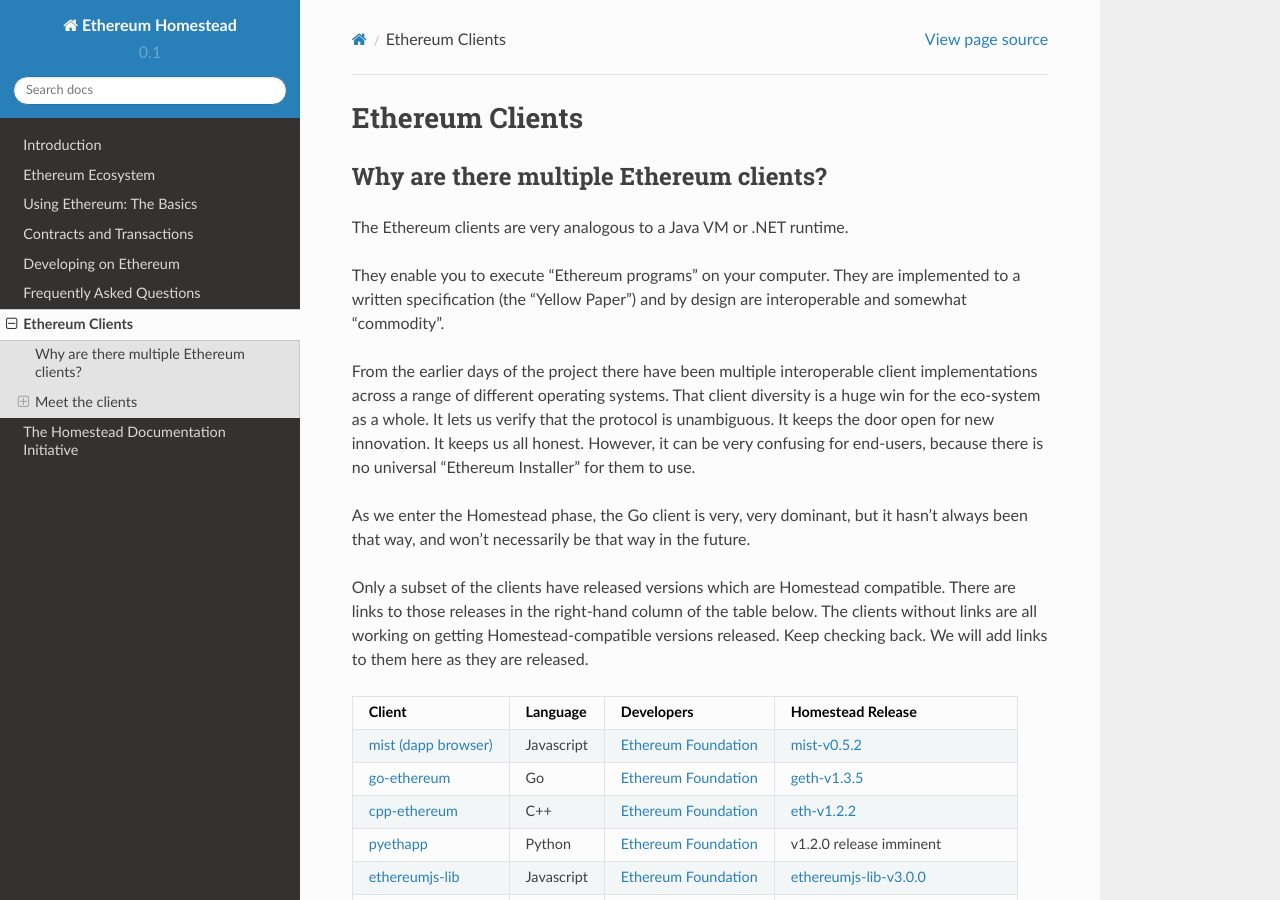
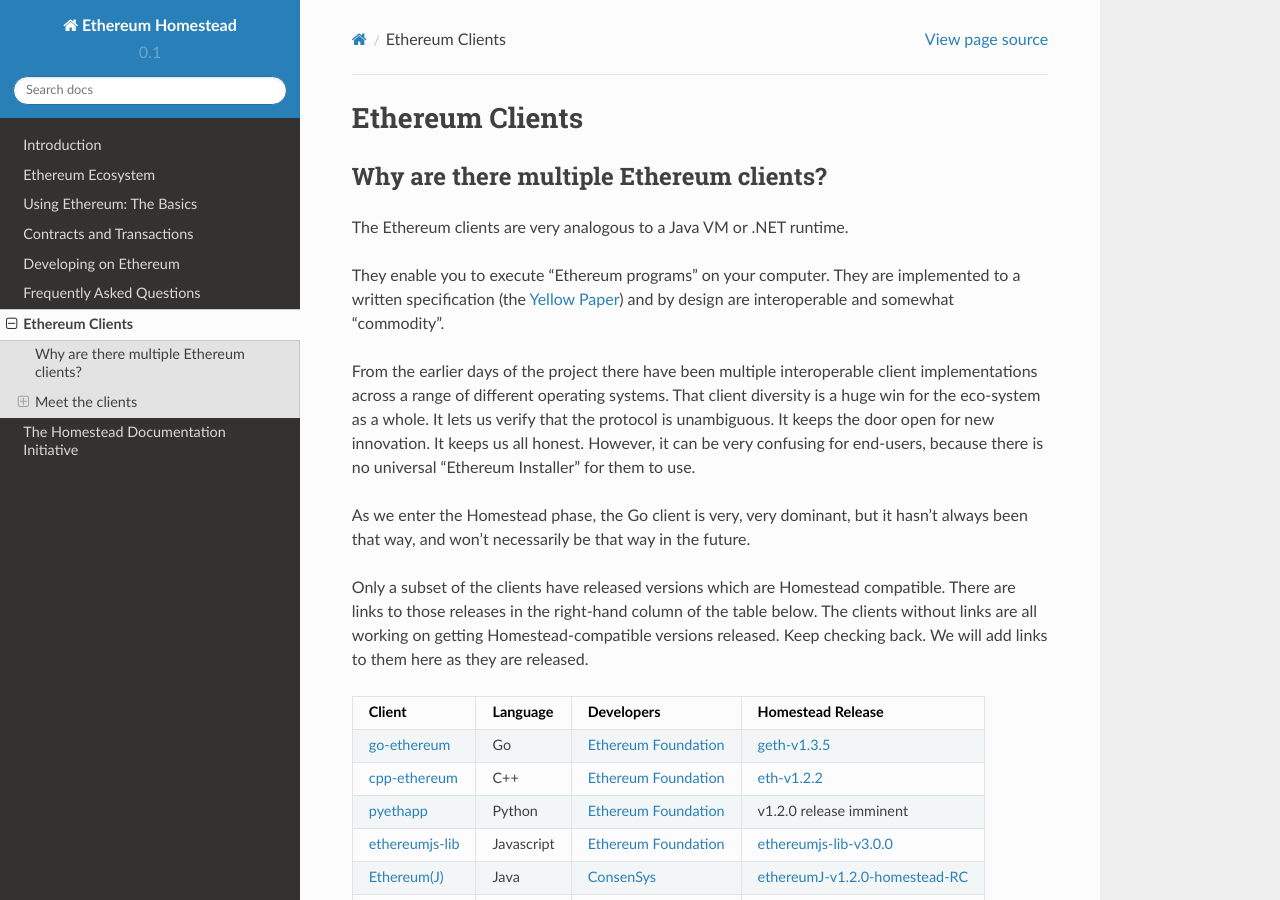
Before and after one commit to ethereum/homestead-guide, a Sphinx documentation site: the page built from source/ethereum-clients/index.rst, in a window 1280 px wide and 900 px high. Built offline with Sphinx 7.4.7 and the Read the Docs theme 2.0.0, drawn with Linux system fonts in a browser that asks for light colours.

```diff
--- a/source/ethereum-clients/index.rst
+++ b/source/ethereum-clients/index.rst
@@ -10,7 +10,8 @@ Why are there multiple Ethereum clients?
 The Ethereum clients are very analogous to a Java VM or .NET runtime.
 
 They enable you to execute "Ethereum programs" on your computer.  They are
-implemented to a written specification (the "Yellow Paper") and by design
+implemented to a written specification (the
+`Yellow Paper <https://github.com/ethereum/yellowpaper>`_) and by design
 are interoperable and somewhat "commodity".
 
 From the earlier days of the project there have been multiple interoperable
@@ -34,8 +35,6 @@ add links to them here as they are released.
 +------------------------+------------+------------------------+----------------------------------+
 | Client                 | Language   | Developers             | Homestead Release                |
 +========================+============+========================+==================================+
-| `mist (dapp browser)`_ | Javascript | `Ethereum Foundation`_ | `mist-v0.5.2`_                   |
-+------------------------+------------+------------------------+----------------------------------+
 | :ref:`go-ethereum`     | Go         | `Ethereum Foundation`_ | `geth-v1.3.5`_                   |
 +------------------------+------------+------------------------+----------------------------------+
 | :ref:`cpp-ethereum`    | C++        | `Ethereum Foundation`_ | `eth-v1.2.2`_                    |
@@ -50,8 +49,6 @@ add links to them here as they are released.
 +------------------------+------------+------------------------+----------------------------------+
 | :ref:`Parity`          | Rust       | `Ethcore`_             | v1.0.0 release imminent          |
 +------------------------+------------+------------------------+----------------------------------+
-
-.. _mist (dapp browser): http://github.com/ethereum/mist/
 
 .. _Ethereum Foundation: https://ethereum.org/foundation
 .. _ConsenSys: https://consensys.net/
```
